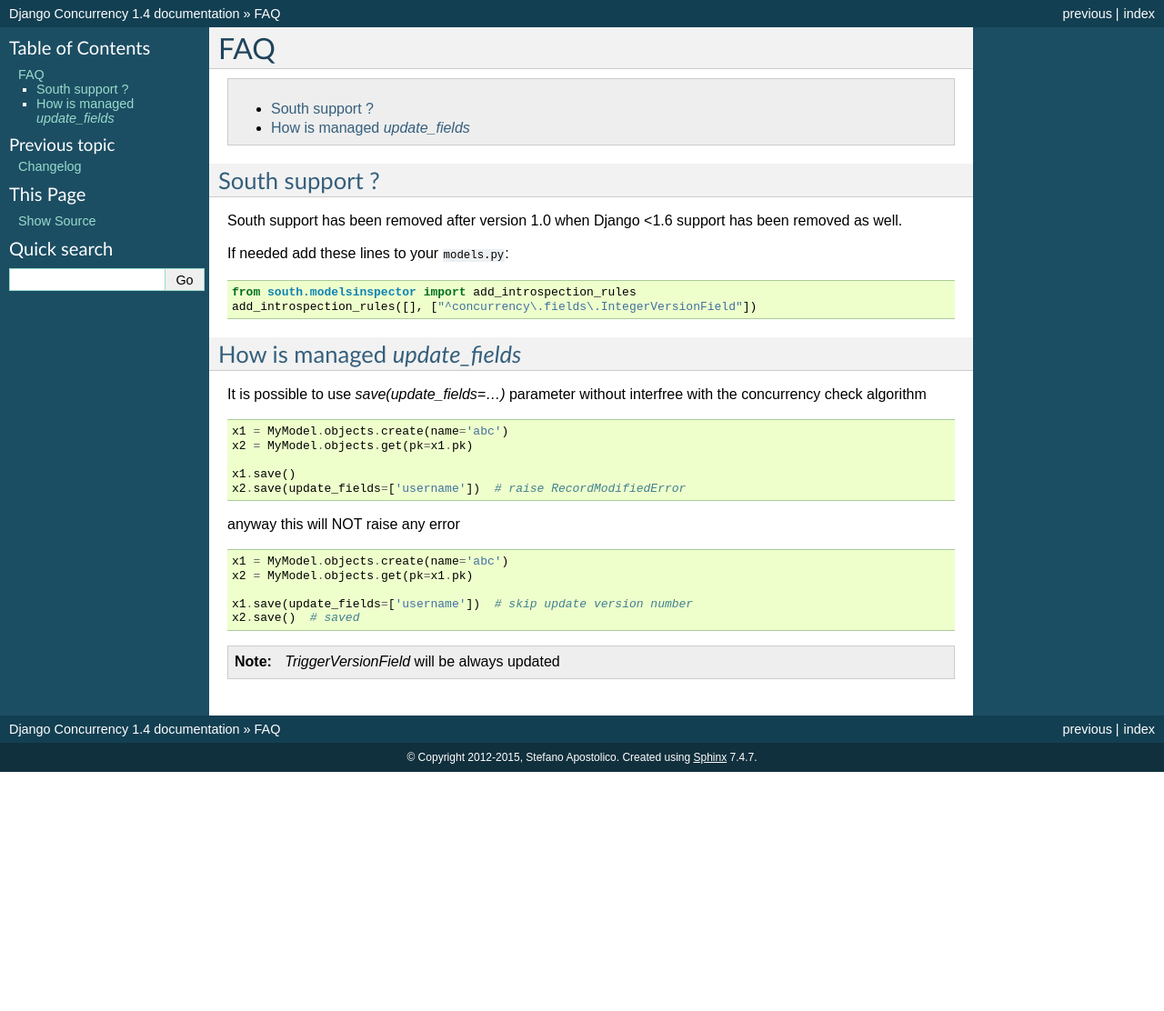
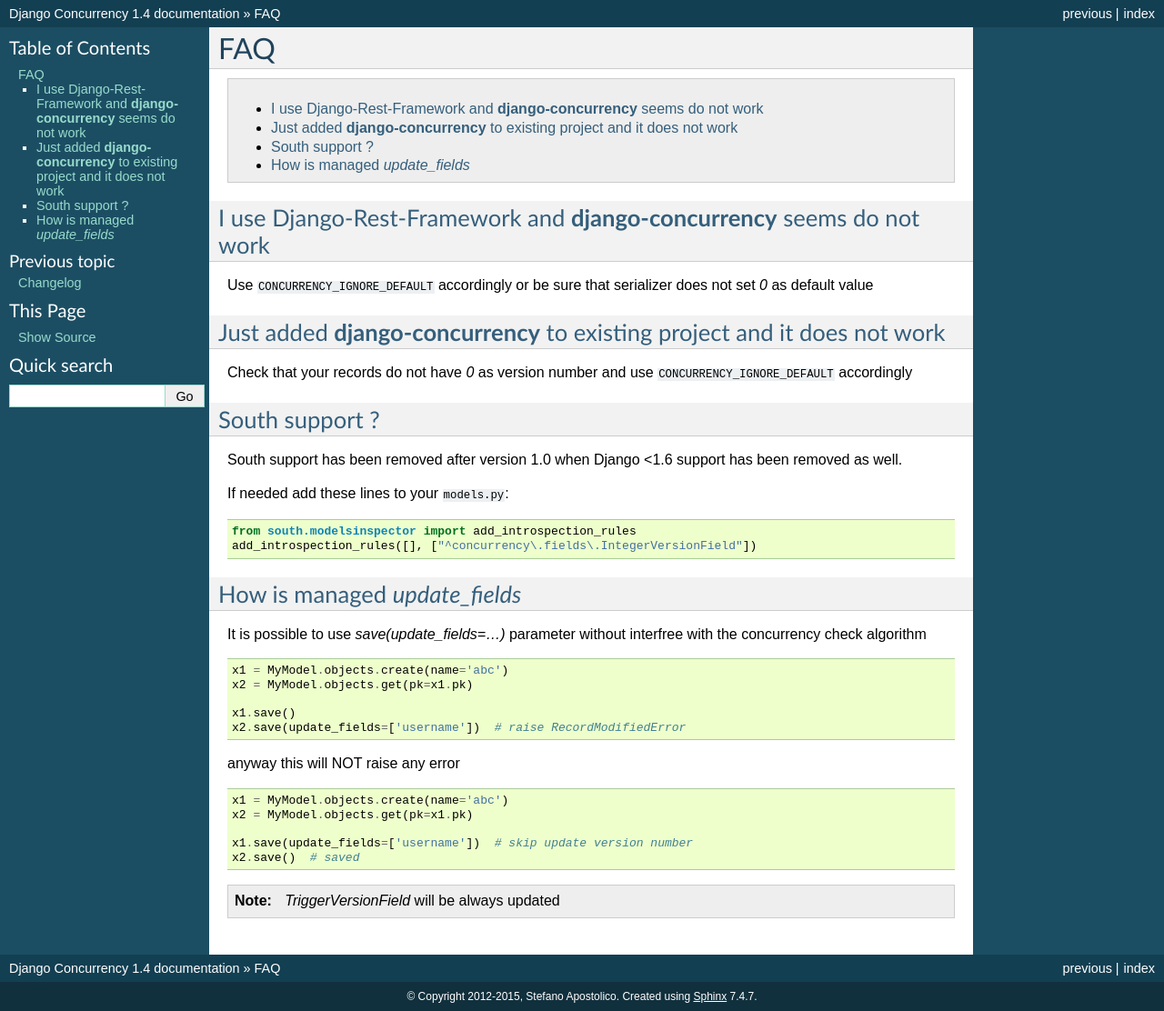
Before and after one commit to saxix/django-concurrency, a Sphinx documentation site: the page built from docs/faq.rst, in a window 1280 px wide. Shown: the whole page at 91% size. Built offline with Sphinx 7.4.7, drawn with Linux system fonts in a browser that asks for light colours; cross-references to code outside the pages are shown as plain code; before the commit the page ends 900 px from its top, so only the background shows below that.

Commit message:
updates docs

```diff
--- a/docs/faq.rst
+++ b/docs/faq.rst
@@ -8,6 +8,22 @@
 
 .. contents::
    :local:
+
+
+
+I use Django-Rest-Framework and |concurrency| seems do not work
+---------------------------------------------------------------
+Use :setting:`CONCURRENCY_IGNORE_DEFAULT` accordingly or be sure
+that serializer does not set `0` as default value
+
+
+
+Just added |concurrency| to existing project and it does not work
+-----------------------------------------------------------------
+
+Check that your records do not have `0` as version number
+and use :setting:`CONCURRENCY_IGNORE_DEFAULT` accordingly
+
 
 .. _south_support:
 
```
